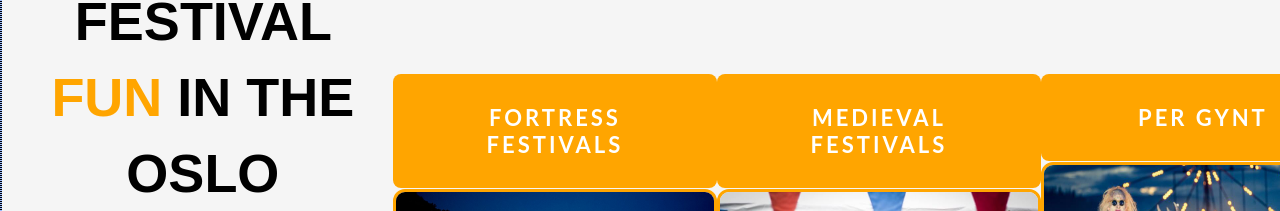
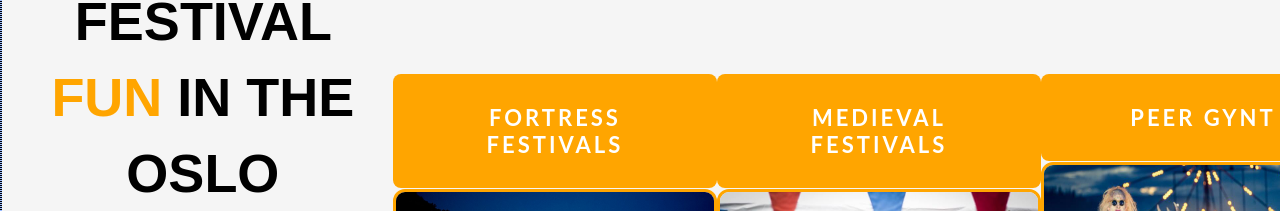
Before and after one commit to hskaftun/Data1200-FinalExam, a plain HTML site: page fun.html in a window 1280 px wide. Shown: the part 164-375 px from the top of the page. Drawn offline with Linux system fonts and the light colour scheme; files whose address does not match are found by name.

Commit message:
Update fun.html

```diff
--- a/fun.html
+++ b/fun.html
@@ -79,7 +79,7 @@
       <a href="#middelalder" class="btn">See More</a>
     </div>
     <div class="places">
-      <h2>PER GYNT</h2>
+      <h2>PEER GYNT</h2>
       <img src="images/2.jpg" style="width: 18rem; height:14rem;border-radius:12px;">
       <br>
       <br>
```
